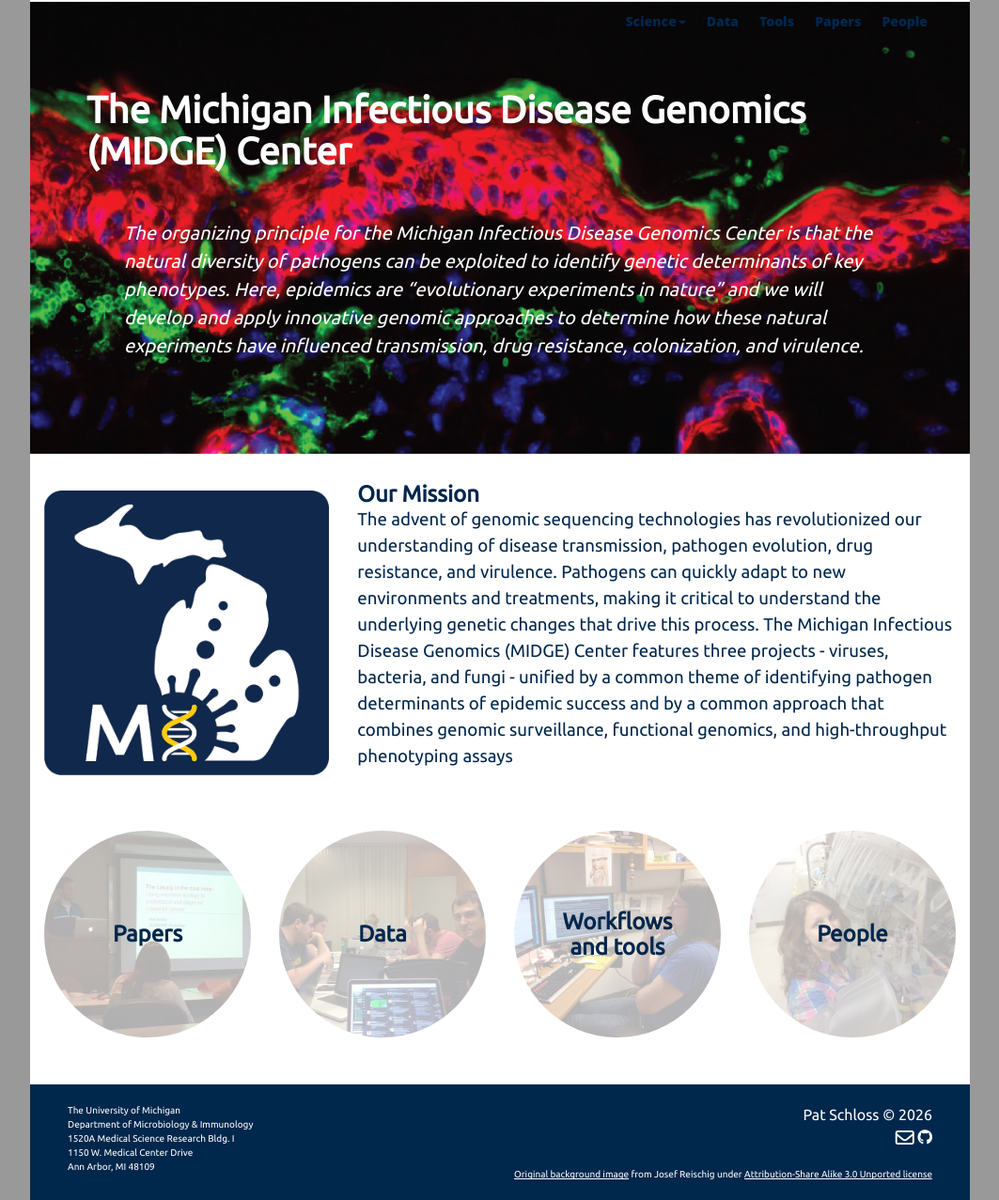
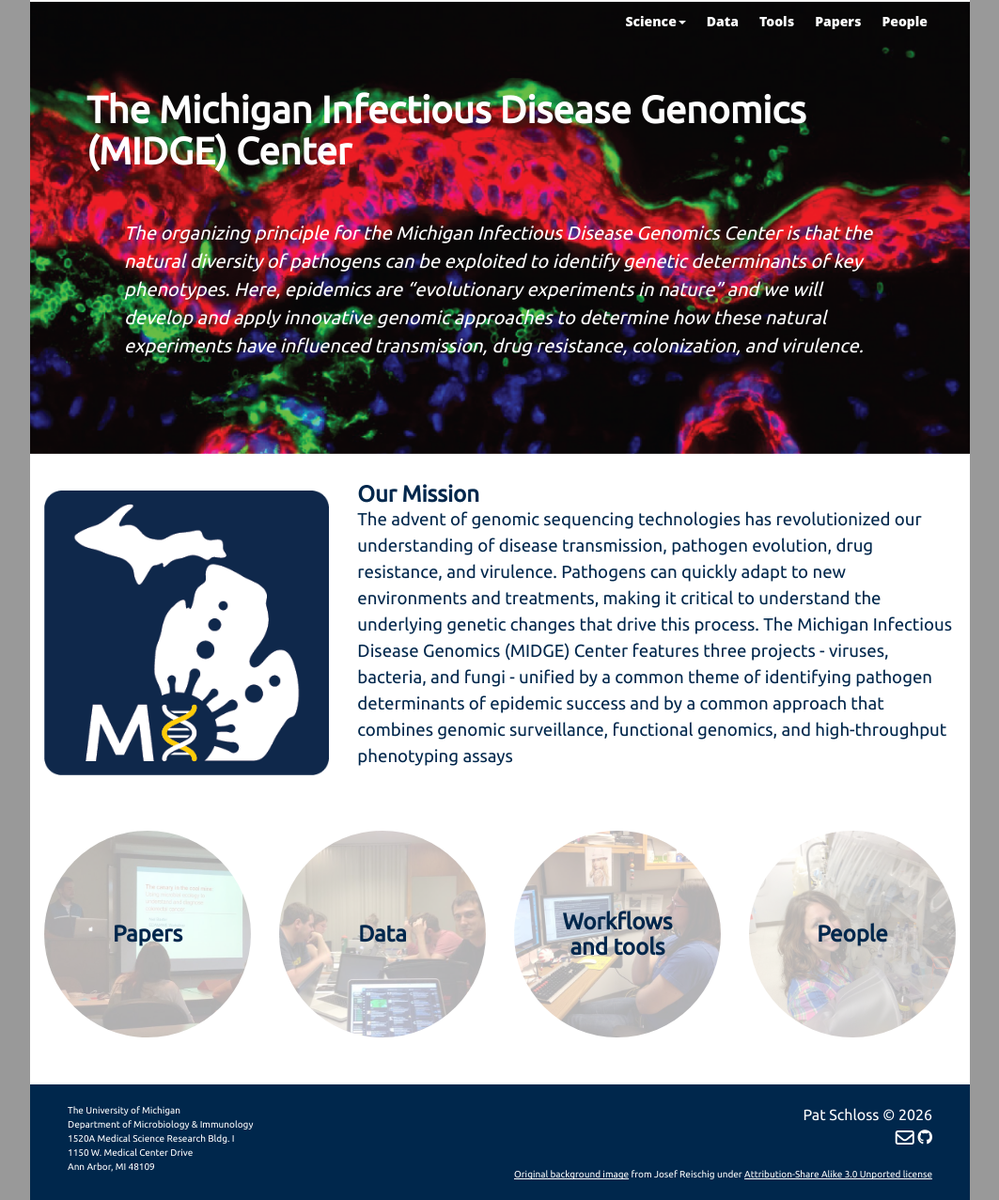
Before and after one commit to midge-center/midge-center.github.io, a Jekyll site: the page built from index.html, in a window 1280 px wide. Shown: the whole page at 94% size, without its empty margins (108-1171 px from the left). Built offline with Jekyll 4.4.1, drawn with Linux system fonts in a browser that asks for light colours; nearby versions of some CDN libraries; a style sheet for code colours, icons or effects is not loaded.

Commit message:
Fix header link color on home page

```diff
--- a/_includes/header.html
+++ b/_includes/header.html
@@ -13,10 +13,10 @@
 			<!-- <ul class="nav navbar-nav navbar-right"> -->
       <ul class="nav nav-pills">
 				{% if page.category != "home" %}
-				<li role="presentation" ><a href="{{site.baseurl}}/">Home</a></li>
+				  <li role="presentation" ><a href="{{site.baseurl}}/">Home</a></li>
 				{% endif %}
 				<!-- <li ><a href="{{ site.baseurl }}/science">Science</a></li> -->
-        <li role="presentation" {% if value == "science" %}class="active dropdown"{% else %}class="dropdown"{% endif %}>
+        <li role="presentation" {% if value == "science" %}class="active dropdown"{% elsif value == "home"%}class = "home dropdown"{% else %}class="dropdown"{% endif %}>
           <a href="#" {% if value == "science" %}class="active dropdown-toggle"{% else %}class="dropdown-toggle"{% endif %}" data-toggle="dropdown" role="button" aria-haspopup="true" aria-expanded="false">Science<span class="caret"></span></a>
           <ul class="dropdown-menu mydrop">
             <li><a href="{{ site.baseurl }}/science/virus">Viruses</a></li>
@@ -25,10 +25,10 @@
             <li><a href="{{ site.baseurl }}/science/technology">Technology</a></li>
           </ul>
         </li>
-				<li role="presentation" {% if value == "datasets" %}class="active"{% endif %}><a href="{{ site.baseurl }}/datasets">Data</a></li>
-				<li role="presentation" {% if value == "tools" %}class="active"{% endif %}><a href="{{ site.baseurl }}/tools">Tools</a></li>
-				<li role="presentation" {% if value == "papers" %}class="active"{% endif %}><a href="{{ site.baseurl }}/papers">Papers</a></li>
-				<li role="presentation" {% if value == "people" %}class="active"{% endif %}><a href="{{ site.baseurl }}/people">People</a></li>
+				<li role="presentation" {% if value == "datasets" %}class="active"{% elsif value == "home"%}class = "home"{% endif %}><a href="{{ site.baseurl }}/datasets">Data</a></li>
+				<li role="presentation" {% if value == "tools" %}class="active"{% elsif value == "home"%}class = "home"{% endif %}><a href="{{ site.baseurl }}/tools">Tools</a></li>
+				<li role="presentation" {% if value == "papers" %}class="active"{% elsif value == "home"%}class = "home"{% endif %}><a href="{{ site.baseurl }}/papers">Papers</a></li>
+				<li role="presentation" {% if value == "people" %}class="active"{% elsif value == "home"%}class = "home"{% endif %}><a href="{{ site.baseurl }}/people">People</a></li>
 			</ul>
 		</div>
      </div>
--- a/css/main.scss
+++ b/css/main.scss
@@ -149,6 +149,14 @@ body {
   text-align: left;
 }
 
+.nav li.home > a {
+	font-family: "Open Sans", sans-serif;
+	font-size: 14px;
+  color: #FFFFFF;
+	font-weight: 800;
+	padding: 5px 10px;
+	text-decoration: none;
+}
 
 
 .footer {
```
